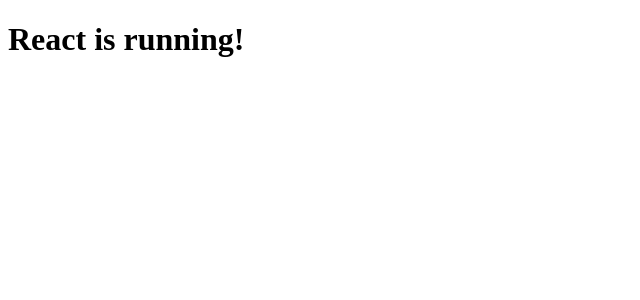
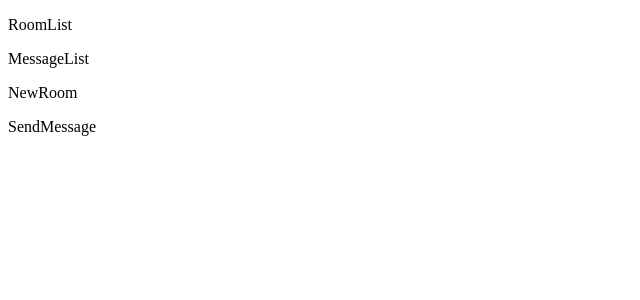
Before and after one commit to Schmidt-Aaron/reactChat, a React (Vite) app: page / in a window 1280 px wide. Shown: the top 300 px of the page, without its empty margins (0-640 px from the left). Built offline with nearby package versions, Linux system fonts and the light colour scheme.

Commit message:
added components

```diff
--- a/package.json
+++ b/package.json
@@ -12,6 +12,7 @@
   "author": "",
   "license": "ISC",
   "dependencies": {
+    "@pusher/chatkit-client": "^1.3.1",
     "react": "^16.6.0",
     "react-dom": "^16.6.0"
   },
--- a/src/App.js
+++ b/src/App.js
@@ -1,9 +1,21 @@
 import React from "react";
 import { render } from "react-dom";
+import { ChatManager, TokenProvider } from "@pusher/chatkit-client";
+import RoomList from "./components/RoomList";
+import MessageList from "./components/MessageList";
+import NewRoom from "./components/NewRoom";
+import SendMessage from "./components/SendMessage";
 
 class App extends React.Component {
   render() {
-    return <h1>React is running!</h1>;
+    return (
+      <main className="app">
+        <RoomList />
+        <MessageList />
+        <NewRoom />
+        <SendMessage />
+      </main>
+    );
   }
 }
 
--- /dev/null
+++ b/src/components/MessageList.js
@@ -0,0 +1,9 @@
+import React from "react";
+
+class MessageList extends React.Component {
+  render() {
+    return <p>MessageList</p>;
+  }
+}
+
+export default MessageList;
--- /dev/null
+++ b/src/components/NewRoom.js
@@ -0,0 +1,9 @@
+import React from "react";
+
+class NewRoom extends React.Component {
+  render() {
+    return <p>NewRoom</p>;
+  }
+}
+
+export default NewRoom;
--- /dev/null
+++ b/src/components/RoomList.js
@@ -0,0 +1,9 @@
+import React from "react";
+
+class RoomList extends React.Component {
+  render() {
+    return <p>RoomList</p>;
+  }
+}
+
+export default RoomList;
--- /dev/null
+++ b/src/components/SendMessage.js
@@ -0,0 +1,9 @@
+import React from "react";
+
+class SendMessage extends React.Component {
+  render() {
+    return <p>SendMessage</p>;
+  }
+}
+
+export default SendMessage;
--- a/src/index.html
+++ b/src/index.html
@@ -1,17 +1,15 @@
 <!DOCTYPE html>
 <html lang="en">
-
   <head>
-  <meta charset="UTF-8">
-  <meta name="viewport" content="width=device-width, initial-scale=1.0">
-  <meta http-equiv="X-UA-Compatible" content="ie=edge">
-  <title>React Starter</title>
-  <link rel="stylesheet" href="./style.css">
+    <meta charset="UTF-8" />
+    <meta name="viewport" content="width=device-width, initial-scale=1.0" />
+    <meta http-equiv="X-UA-Compatible" content="ie=edge" />
+    <title>React ChatApp</title>
+    <link rel="stylesheet" href="./style.css" />
   </head>
 
   <body>
     <div id="root">React not loaded</div>
     <script src="./App.js"></script>
   </body>
-
 </html>
```
Also changed, not shown: 1 other file (tests, documents, lock files or other folders). Lines whose indentation alone changed are shown as unchanged.
